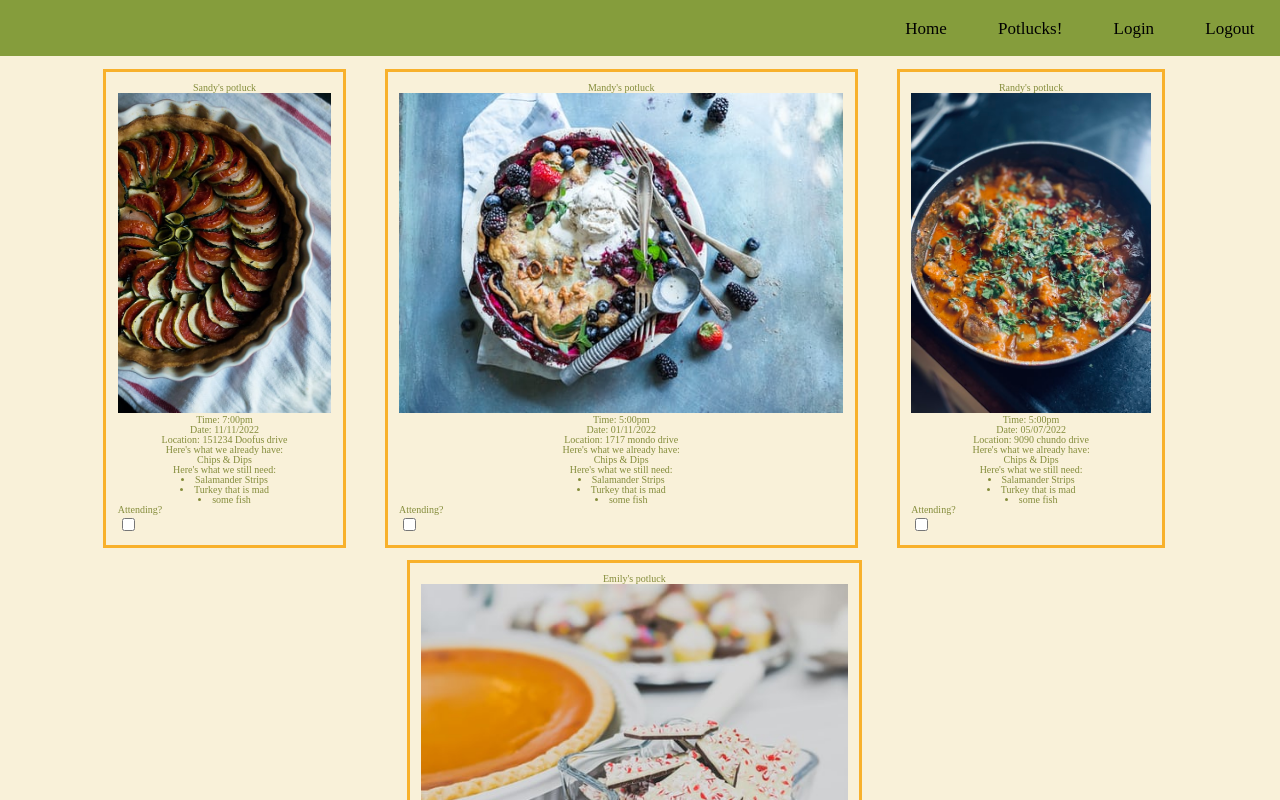
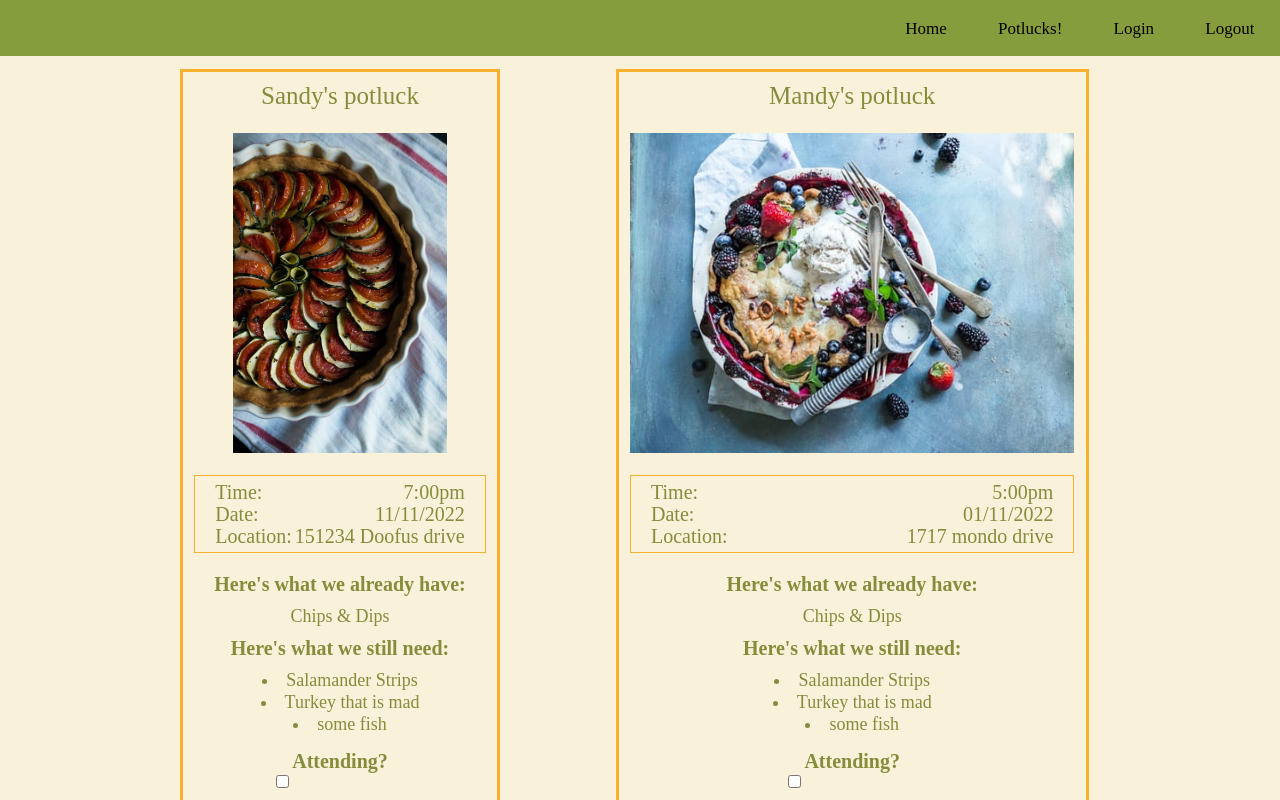
Before and after one commit to Build-Week-potluck-planner-9/front-end, a React (Create React App) app in the folder buildweek-potluck/: page /event-page in a window 1280 px wide. Shown: the top 800 px of the page. Built offline with nearby package versions, Linux system fonts and the light colour scheme.

Commit message:
added more styling to the eventpage

```diff
--- a/buildweek-potluck/src/Components/Event.js
+++ b/buildweek-potluck/src/Components/Event.js
@@ -12,6 +12,50 @@ const EditStyles = styled.div`
     padding: 1%;
     margin-bottom: 1%;
     margin-right: 1%;
+    h2{
+        margin-bottom: 2.5rem;
+        font-size: 2.5rem;
+    }
+
+    .event div{
+        font-size: 1.8rem;
+        line-height: 2.2rem;
+    }
+
+    .event .info *{
+        display: flex;
+        justify-content: space-between;
+    }
+
+    .event .info{
+        margin: 20px 0;
+        border: 1px solid #F8B12C;
+        padding 5px 0;
+        font-size: 2rem;
+    }
+
+    .event h4{
+        padding: 0 20px;
+    }
+
+    .food div h4{
+        font-weight: bold;
+        font-size: 2rem;
+        margin: 1rem 0;
+    }
+
+    .submitSection{
+        display: flex;
+        justify-content: center;
+        align-items: center;
+        margin-top: 1.5rem;
+    }
+
+
+    .submitSection h4{
+        font-weight: bold;
+        font-size: 2rem;
+    }
 `
 
 // start Event component
@@ -31,10 +75,11 @@ export default function Event(props) {
         <div className='event'>
             <h2>{props.mockData.name}</h2>
             <img src={props.mockData.img} alt=''></img>
+                <div class='infoContainer'>
                     <div className='info'>
-                    <h4>Time: {props.mockData.time}</h4>
-                    <h4>Date: {props.mockData.date}</h4>
-                    <h4>Location: {props.mockData.location}</h4>
+                        <h4><span>Time:</span> <span>{props.mockData.time}</span></h4>
+                        <h4><span>Date:</span> <span>{props.mockData.date}</span></h4>
+                        <h4><span>Location:</span> <span>{props.mockData.location}</span></h4>
                     </div>
                     <div className='food'>
                         <div className='whatWeHave'>
@@ -46,10 +91,13 @@ export default function Event(props) {
                             {props.mockData.unselectedFood.map(item => (<li key={item.id}>{item}</li>))}
                         </div>
                     </div>
+                    <div className='submitSection'>
                         <label><h4>Attending?</h4>
                         <input type='checkbox' onClick={() => (!props.mockData.confirmed)}></input>
                         </label>
                     </div>
+                </div>
+        </div>
         </EditStyles>
     )
 }
--- a/buildweek-potluck/src/Components/EventPage.js
+++ b/buildweek-potluck/src/Components/EventPage.js
@@ -1,9 +1,10 @@
 // All imports here
-import React, { useState } from 'react'
+import React from 'react'
 import Event from './Event'
 import mockData from '../mockData'
 import { Link } from 'react-router-dom';
 import styled from 'styled-components';
+import { useState } from 'react';
 
 const EventPageStyles = styled.div`
     background-color: #F9F1D9;
@@ -23,6 +24,7 @@ export default function EventPage(props) {
     return (
         <EventPageStyles>
         <>
+        <div className='eventPageContainer'>
             <div className='event-page'>
                 {/* Map through the mockData to display each event */}
                     {mockData.map(item => {
@@ -32,6 +34,7 @@ export default function EventPage(props) {
             <div className='create-btn'>
                         <Link className='links' to='/event-page/create-potluck'>Create new Potluck</Link>
             </div>
+        </div>
         </>
         </EventPageStyles>
     )
```
Lines whose indentation alone changed are shown as unchanged.
